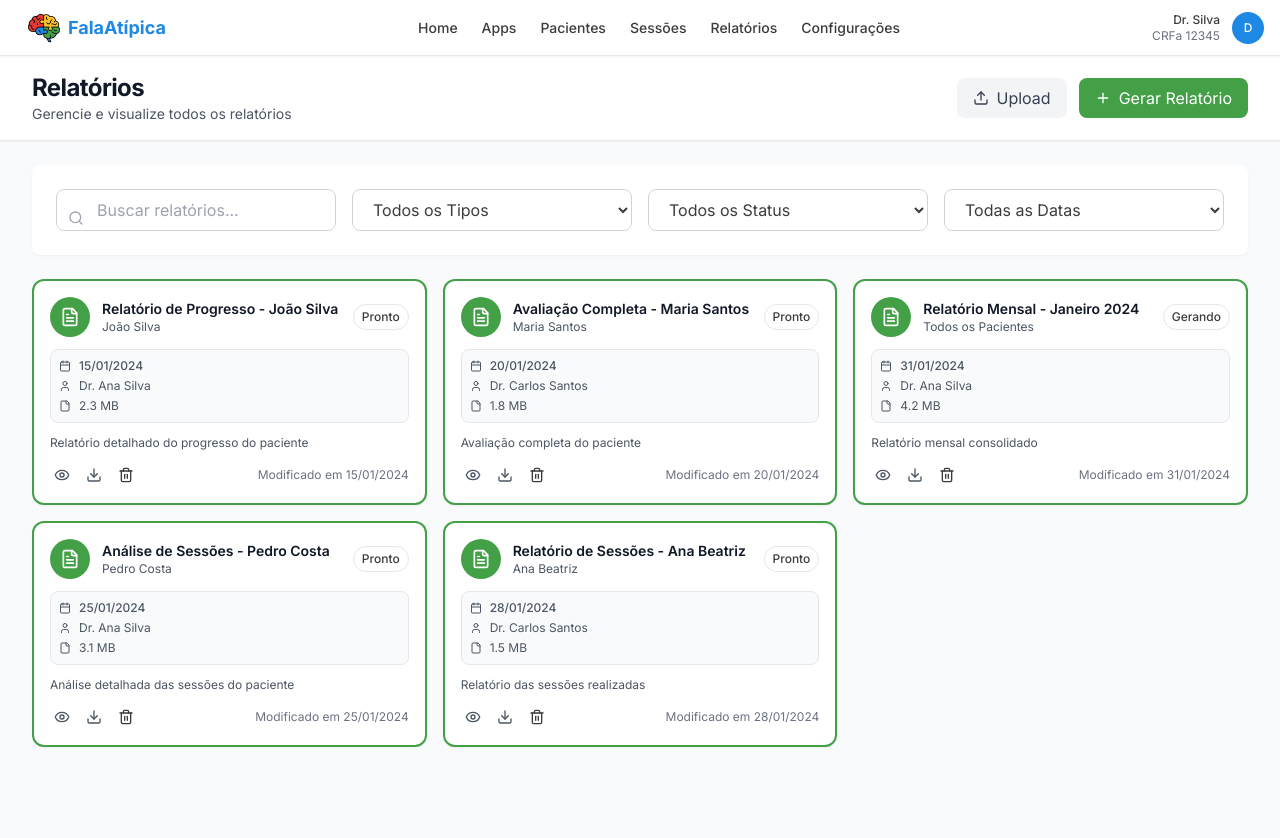
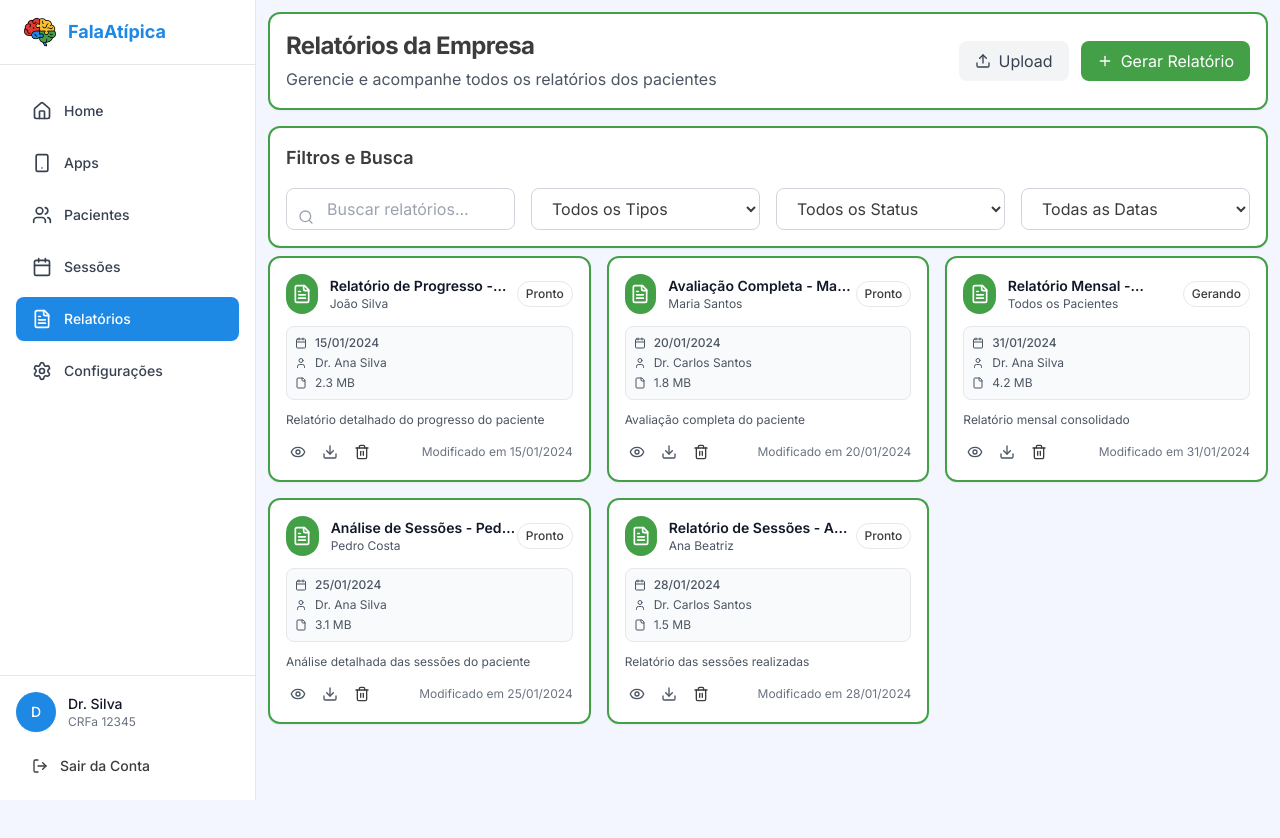
Before and after one commit to PedroReoli/FalaAtipica-Triade, a React (Vite) app in the folder Pro/: page /reports in a window 1280 px wide. Shown: the top 838 px of the page. After the commit the page ends 800 px from the top, so only its background shows below. Built offline with nearby package versions, Linux system fonts and the light colour scheme.

Commit message:
Padronizacao das telas

```diff
--- /dev/null
+++ b/Pro/src/components/DesktopSidebar.tsx
@@ -0,0 +1,155 @@
+import React from 'react';
+import { useNavigate, useLocation } from 'react-router-dom';
+import { useProfessional } from '../contexts/ProfessionalContext';
+import { mockAuthService } from '../services/mockAuthService';
+import {
+  Home,
+  Smartphone,
+  Users,
+  Calendar,
+  FileText,
+  Settings,
+  User,
+  LogOut
+} from 'lucide-react';
+
+export const DesktopSidebar: React.FC = () => {
+  const navigate = useNavigate();
+  const location = useLocation();
+  const { professionalData } = useProfessional();
+
+  const getProfessionalColor = () => {
+    switch (professionalData.type) {
+      case 'fonoaudiologo':
+        return 'var(--green)';
+      case 'psicologo':
+        return 'var(--blue)';
+      case 'psiquiatra':
+        return 'var(--red)';
+      case 'pedagogo':
+        return 'var(--yellow)';
+      case 'psicopedagogo':
+        return 'var(--purple)';
+      default:
+        return 'var(--blue)';
+    }
+  };
+
+  const handleLogout = () => {
+    mockAuthService.logout();
+    navigate('/login');
+  };
+
+  const navigationItems = [
+    {
+      path: '/dashboard',
+      label: 'Home',
+      icon: Home
+    },
+    {
+      path: '/apps',
+      label: 'Apps',
+      icon: Smartphone
+    },
+    {
+      path: '/patients',
+      label: professionalData.type === 'pedagogo' ? 'Alunos' : 'Pacientes',
+      icon: Users
+    },
+    {
+      path: '/sessions',
+      label: professionalData.type === 'psiquiatra' ? 'Consultas' : 'Sessões',
+      icon: Calendar
+    },
+    {
+      path: '/reports',
+      label: 'Relatórios',
+      icon: FileText
+    },
+    {
+      path: '/settings',
+      label: 'Configurações',
+      icon: Settings
+    }
+  ];
+
+  const isActive = (path: string) => {
+    return location.pathname === path;
+  };
+
+  return (
+    <div className="hidden lg:flex lg:flex-col lg:w-64 lg:fixed lg:inset-y-0 lg:z-50">
+      {/* Sidebar */}
+      <div className="flex flex-col flex-grow bg-white border-r border-gray-200">
+        {/* Header */}
+        <div className="flex items-center px-6 py-4 border-b border-gray-200">
+          <img
+            src="/assets/logo/falaatipica-logo.png"
+            alt="FalaAtípica"
+            className="w-8 h-8"
+          />
+          <span
+            className="ml-3 text-lg font-bold"
+            style={{ color: getProfessionalColor() }}
+          >
+            FalaAtípica
+          </span>
+        </div>
+
+        {/* Navigation */}
+        <nav className="flex-1 px-4 py-6 space-y-2">
+          {navigationItems.map((item) => {
+            const Icon = item.icon;
+            const active = isActive(item.path);
+
+            return (
+              <button
+                key={item.path}
+                onClick={() => navigate(item.path)}
+                className={`w-full flex items-center px-4 py-3 text-sm font-medium rounded-lg transition-colors ${
+                  active
+                    ? 'text-white shadow-sm'
+                    : 'text-gray-700 hover:bg-gray-100'
+                }`}
+                style={{
+                  backgroundColor: active ? getProfessionalColor() : 'transparent'
+                }}
+              >
+                <Icon className="w-5 h-5 mr-3" />
+                <span>{item.label}</span>
+              </button>
+            );
+          })}
+        </nav>
+
+        {/* Profile */}
+        <div className="p-4 border-t border-gray-200">
+          <div className="flex items-center space-x-3 mb-4">
+            <button
+              onClick={() => navigate('/profile')}
+              className="w-10 h-10 rounded-full flex items-center justify-center text-white text-sm font-medium hover:opacity-80 transition-opacity shadow-sm"
+              style={{ backgroundColor: getProfessionalColor() }}
+            >
+              {professionalData.name.charAt(0)}
+            </button>
+            <div className="flex-1 min-w-0">
+              <p className="text-sm font-medium text-gray-900 truncate">
+                {professionalData.name}
+              </p>
+              <p className="text-xs text-gray-500 truncate">
+                {professionalData.license}
+              </p>
+            </div>
+          </div>
+          <button
+            onClick={handleLogout}
+            className="w-full flex items-center px-4 py-2 text-sm text-red-600 hover:bg-red-50 rounded-lg transition-colors font-medium"
+          >
+            <LogOut className="w-4 h-4 mr-3" />
+            Sair da Conta
+          </button>
+        </div>
+      </div>
+    </div>
+  );
+};
--- a/Pro/src/layouts/InternalLayout.tsx
+++ b/Pro/src/layouts/InternalLayout.tsx
@@ -1,12 +1,21 @@
 import React from 'react';
 import { Outlet } from 'react-router-dom';
 import { InternalNavbar } from '../components/InternalNavbar';
+import { DesktopSidebar } from '../components/DesktopSidebar';
 
 export const InternalLayout: React.FC = () => {
   return (
     <div className="min-h-screen" style={{ backgroundColor: 'var(--background-white)' }}>
-      <InternalNavbar />
-      <main>
+      {/* Desktop Sidebar */}
+      <DesktopSidebar />
+
+      {/* Mobile Navbar */}
+      <div className="lg:hidden">
+        <InternalNavbar />
+      </div>
+
+      {/* Main Content */}
+      <main className="lg:ml-64">
         <Outlet />
       </main>
     </div>
--- a/Pro/src/pages/ProfilePage.tsx
+++ b/Pro/src/pages/ProfilePage.tsx
@@ -131,17 +131,16 @@ export const ProfilePage: React.FC = () => {
   }
 
   return (
-    <div className="min-h-screen bg-gray-50">
-      {/* Header */}
-      <div className="bg-white shadow-sm border-b">
-        <div className="max-w-7xl mx-auto px-4 sm:px-6 lg:px-8">
-          <div className="py-4">
+    <div className="dashboard-wrapper" style={{ backgroundColor: "var(--background-white)" }}>
+      <div className="dashboard-content">
+        <div className="w-full min-h-full flex flex-col space-y-2">
+          {/* Header Card - Perfil */}
+          <div className="dashboard-spacing">
+            <div className="bg-white rounded-xl p-4 shadow-sm" style={{ border: `2px solid ${getProfessionalColor()}` }}>
               <div className="flex items-center justify-between">
                 <div>
-                <h1 className="text-2xl font-bold text-gray-900">Perfil</h1>
-                <p className="text-sm text-gray-600">
-                  Gerencie suas informações pessoais e profissionais
-                </p>
+                  <h1 className="text-2xl font-bold" style={{ color: "var(--text-black)" }}>Perfil</h1>
+                  <p className="text-gray-600 mt-1">Gerencie suas informações pessoais e profissionais</p>
                 </div>
                 <div className="flex space-x-3">
                   {isEditing ? (
@@ -176,10 +175,9 @@ export const ProfilePage: React.FC = () => {
               </div>
             </div>
           </div>
-      </div>
 
           {/* Content */}
-      <div className="max-w-7xl mx-auto px-4 sm:px-6 lg:px-8 py-6">
+          <div className="dashboard-spacing">
         <div className="grid grid-cols-1 lg:grid-cols-2 gap-6">
 
           {/* Profile Card */}
@@ -481,5 +479,7 @@ export const ProfilePage: React.FC = () => {
         </div>
           )}
         </div>
+      </div>
+    </div>
   )
 }
--- a/Pro/src/pages/ReportsPage.tsx
+++ b/Pro/src/pages/ReportsPage.tsx
@@ -10,17 +10,12 @@ import {
   FileText,
   Calendar,
   User,
-  ArrowLeft,
   Search,
-  Filter,
   Plus,
   Eye,
-  Edit,
   Trash2,
   File,
-  FileImage,
   FileSpreadsheet,
-  MoreHorizontal,
   X
 } from "lucide-react"
 import { useProfessional } from "../contexts/ProfessionalContext"
@@ -41,7 +36,7 @@ interface Report {
 
 export const ReportsPage: React.FC = () => {
   const navigate = useNavigate()
-  const { professionalType, professionalData } = useProfessional()
+  const { professionalType } = useProfessional()
   const [searchTerm, setSearchTerm] = useState("")
   const [filterType, setFilterType] = useState<string>("all")
   const [filterStatus, setFilterStatus] = useState<string>("all")
@@ -270,16 +265,16 @@ export const ReportsPage: React.FC = () => {
   }
 
   return (
-    <div className="min-h-screen bg-gray-50">
-      {/* Header */}
-      <div className="bg-white shadow-sm border-b">
-        <div className="max-w-7xl mx-auto px-4 sm:px-6 lg:px-8">
-          <div className="flex justify-between items-center py-4">
+    <div className="dashboard-wrapper" style={{ backgroundColor: "var(--background-white)" }}>
+      <div className="dashboard-content">
+        <div className="w-full min-h-full flex flex-col space-y-2">
+          {/* Header Card - Relatórios da Empresa */}
+          <div className="dashboard-spacing">
+            <div className="bg-white rounded-xl p-4 shadow-sm" style={{ border: `2px solid ${getProfessionalColor()}` }}>
+              <div className="flex justify-between items-center">
               <div>
-              <h1 className="text-2xl font-bold text-gray-900">Relatórios</h1>
-              <p className="text-sm text-gray-600">
-                Gerencie e visualize todos os relatórios
-              </p>
+                  <h1 className="text-2xl font-bold" style={{ color: "var(--text-black)" }}>Relatórios da Empresa</h1>
+                  <p className="text-gray-600 mt-1">Gerencie e acompanhe todos os relatórios dos pacientes</p>
             </div>
             <div className="flex items-center space-x-3">
               <button
@@ -303,8 +298,9 @@ export const ReportsPage: React.FC = () => {
         </div>
 
           {/* Filtros */}
-      <div className="max-w-7xl mx-auto px-4 sm:px-6 lg:px-8 py-6">
-        <div className="bg-white rounded-lg shadow-sm p-6 mb-6">
+          <div className="dashboard-spacing">
+            <div className="bg-white rounded-xl p-4 shadow-sm" style={{ border: `2px solid ${getProfessionalColor()}` }}>
+              <h3 className="text-lg font-semibold mb-4" style={{ color: "var(--text-black)" }}>Filtros e Busca</h3>
               <div className="grid grid-cols-1 md:grid-cols-4 gap-4">
                 {/* Busca */}
                 <div className="relative">
@@ -357,8 +353,10 @@ export const ReportsPage: React.FC = () => {
                 </select>
             </div>
           </div>
+        </div>
 
         {/* Lista de Relatórios */}
+        <div className="dashboard-spacing">
           <div className="grid grid-cols-1 md:grid-cols-2 xl:grid-cols-3 gap-4">
           {filteredReports.map((report) => (
             <div
@@ -487,6 +485,7 @@ export const ReportsPage: React.FC = () => {
             </div>
           </div>
         )}
+        </div>
       </div>
 
         {/* Modal de Upload */}
@@ -768,5 +767,6 @@ export const ReportsPage: React.FC = () => {
           </div>
         )}
       </div>
+    </div>
   )
 }
--- a/Pro/src/pages/SettingsPage.tsx
+++ b/Pro/src/pages/SettingsPage.tsx
@@ -188,22 +188,22 @@ export const SettingsPage: React.FC = () => {
   }
 
   return (
-    <div className="min-h-screen bg-gray-50">
-      {/* Header */}
-      <div className="bg-white shadow-sm border-b">
-        <div className="max-w-7xl mx-auto px-4 sm:px-6 lg:px-8">
-          <div className="py-4">
-            <h1 className="text-2xl font-bold text-gray-900">Configurações</h1>
-            <p className="text-sm text-gray-600">
-              Gerencie seu perfil, parcerias e convites
-            </p>
+    <div className="dashboard-wrapper" style={{ backgroundColor: "var(--background-white)" }}>
+      <div className="dashboard-content">
+        <div className="w-full min-h-full flex flex-col space-y-2">
+          {/* Header Card - Configurações */}
+          <div className="dashboard-spacing">
+            <div className="bg-white rounded-xl p-4 shadow-sm" style={{ border: `2px solid ${getProfessionalColor()}` }}>
+              <div>
+                <h1 className="text-2xl font-bold" style={{ color: "var(--text-black)" }}>Configurações</h1>
+                <p className="text-gray-600 mt-1">Gerencie seu perfil, parcerias e convites</p>
               </div>
             </div>
           </div>
 
           {/* Tabs */}
-      <div className="bg-white border-b">
-        <div className="max-w-7xl mx-auto px-4 sm:px-6 lg:px-8">
+          <div className="dashboard-spacing">
+            <div className="bg-white rounded-lg shadow-sm p-4">
               <div className="flex space-x-8">
                 <button
                   onClick={() => setActiveTab('partnerships')}
@@ -232,7 +232,7 @@ export const SettingsPage: React.FC = () => {
           </div>
 
           {/* Content */}
-      <div className="max-w-7xl mx-auto px-4 sm:px-6 lg:px-8 py-6">
+          <div className="dashboard-spacing">
 
 
         {/* Parcerias Tab */}
@@ -536,7 +536,8 @@ export const SettingsPage: React.FC = () => {
           </div>
         )}
 
-
+        </div>
+      </div>
     </div>
   )
 }
```
Also changed, not shown: Pro/public/assets/logo/falaatipica-logo-letras.png (added). Lines whose indentation alone changed are shown as unchanged.
